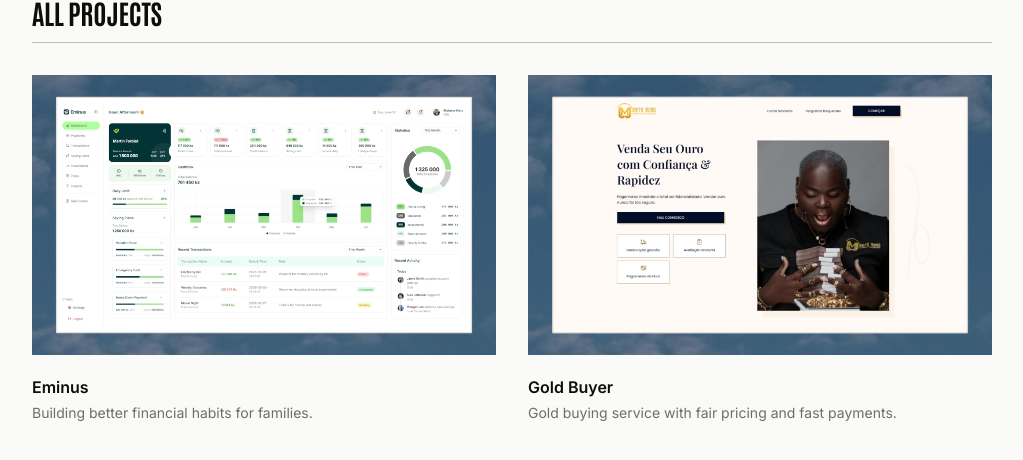
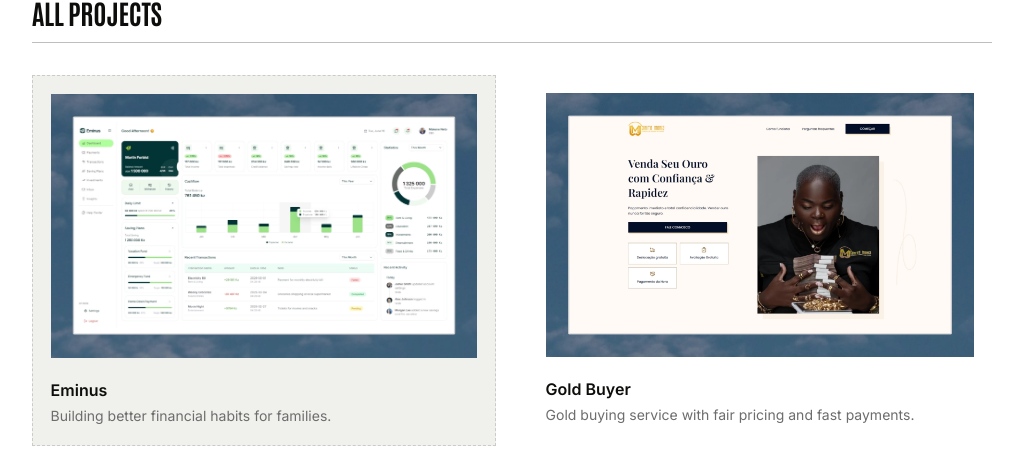
Before and after one commit to makeneto/makenedev, a React (Vite) app: page /work in a window 1280 px wide. Shown: the part 492-952 px from the top of the page, without its empty margins (128-1151 px from the left). Built offline with nearby package versions, Linux system fonts and the light colour scheme; a web font is replaced by a local one.

Commit message:
style: update color variables and improve layout for showcase cards

```diff
--- a/src/css/style.css
+++ b/src/css/style.css
@@ -3,7 +3,7 @@
 @import url("https://fonts.googleapis.com/css2?family=Inter:ital,opsz,wght@0,14..32,100..900;1,14..32,100..900&family=Roboto:ital,wght@0,100..900;1,100..900&display=swap");
 :root {
   /* Light Mode */
-  --bg-primary: #fafaf8;
+  --bg-primary: #ffffff;
   --bg-secondary: #f0f0ed;
   --bg-tertiary: #e8e8e5;
   --openToWork-bg: #edededb3;
@@ -21,7 +21,7 @@
   --text-label: #000000;
   --border-primary: #bebebe;
   --border-secondary: #ccccc7;
-  --border-tertiary: #bfbfba;
+  --border-tertiary: #e9e9e9;
   --border-resume: #a0a0a4;
   --button-primary-bg: #000000;
   --button-primary-text: #ffffff;
@@ -59,7 +59,7 @@
   --text-label: #9f9fa9;
   --border-primary: #3a3a3a;
   --border-secondary: #3f3f3f;
-  --border-tertiary: #4f4f4f;
+  --border-tertiary: #1d1d1d;
   --border-resume: #3f3f46;
   --button-primary-text: #000000;
   --button-primary-bg: #ffffff;
@@ -157,7 +157,7 @@ textarea {
   }
 }
 .blog-lastBlog {
-  border-bottom: 1px solid var(--border-primary);
+  border-bottom: 1px solid var(--border-tertiary);
   padding-bottom: 2rem;
 }
 @media (width <= 640px) {
@@ -266,7 +266,6 @@ textarea {
   display: flex;
 }
 .blog-card {
-  background-color: var(--light-gray-bg);
   padding: 0.9rem;
   display: flex;
   flex-direction: column;
@@ -276,6 +275,7 @@ textarea {
   color: inherit;
   overflow: hidden;
   border: 1px dashed transparent;
+  transition: border 0.1s ease-in-out;
 }
 .blog-card:hover {
   border: 1px dashed var(--text-primary);
@@ -454,52 +454,57 @@ textarea {
   display: flex;
   align-items: center;
   justify-content: space-between;
+  transition: all 0.1s ease-in;
 }
 .verticalBlogs a:not(:last-child) {
-  border-bottom: 1px solid var(--border-primary);
+  border-bottom: 1px solid var(--border-tertiary);
 }
 .verticalBlogs a {
   padding-block: 1rem;
 }
-.verticalBlogs a div {
+.verticalBlogs a article {
   display: grid;
   grid-template-columns: 6rem auto;
   gap: 1rem;
 }
 @media (width <= 640px) {
-  .verticalBlogs a div {
+  .verticalBlogs a article {
     grid-template-columns: 5rem auto;
     padding-right: 0.3rem;
   }
 }
-.verticalBlogs a div p, .verticalBlogs a div h3 {
+.verticalBlogs a article p, .verticalBlogs a article h3 {
   font-size: 1.2rem;
 }
 @media (width <= 1280px) {
-  .verticalBlogs a div p, .verticalBlogs a div h3 {
+  .verticalBlogs a article p, .verticalBlogs a article h3 {
     font-size: 1rem;
   }
 }
-.verticalBlogs a div p {
+.verticalBlogs a article p, .verticalBlogs a article span {
   color: var(--text-tertiary);
 }
-.verticalBlogs a div h3 {
-  color: var(--text-primary);
-  display: -webkit-box;
-  -webkit-line-clamp: 2;
-  -webkit-box-orient: vertical;
-  overflow: hidden;
-  text-overflow: ellipsis;
-}
-@media (width <= 640px) {
-  .verticalBlogs a div h3 {
+.verticalBlogs a article div {
+  display: grid;
+  gap: 0.4rem;
+}
+.verticalBlogs a article div h3 {
+  color: var(--text-primary);
+  font-weight: 500;
+}
+@media (width <= 640px) {
+  .verticalBlogs a article div h3 {
     line-height: 1.66rem;
   }
+}
+.verticalBlogs a article div span {
+  font-size: 0.875rem;
 }
 .verticalBlogs a svg {
   width: 0.87rem;
   height: 0.87rem;
   opacity: 0;
+  transition: all 0.1s ease-in;
 }
 @media (width <= 640px) {
   .verticalBlogs a svg {
@@ -1089,21 +1094,19 @@ textarea {
 }
 @media (width <= 1280px) {
   .quoteOfTheWeek__content h1 {
-    width: 70%;
+    width: 100%;
     font-size: 3rem;
     line-height: 4rem;
   }
 }
 @media (width <= 884px) {
   .quoteOfTheWeek__content h1 {
-    width: 85%;
     font-size: 2.8rem;
     line-height: 2.8rem;
   }
 }
 @media (width <= 640px) {
   .quoteOfTheWeek__content h1 {
-    width: 95%;
     font-size: 1.9rem;
     line-height: 2.5rem;
   }
@@ -1183,11 +1186,32 @@ textarea {
   row-gap: 4rem;
   list-style: none;
   margin: 0;
-  padding: 0;
+}
+.showCaseGrid li {
+  padding: 1.1rem;
+  transition: all 0.1s ease-in-out;
+}
+.showCaseGrid li:first-child {
+  background-color: var(--bg-secondary);
+  border: 1px dashed var(--border-secondary);
+}
+.showCaseGrid li:first-child:hover {
+  background-color: transparent;
+  border: 1px dashed var(--text-primary);
+}
+@media (width <= 640px) {
+  .showCaseGrid li {
+    padding: 1rem;
+  }
 }
 @media (width > 640px) and (width <= 884px) {
   .showCaseGrid {
     grid-template-columns: repeat(2, 1fr);
+  }
+}
+@media (width <= 640px) {
+  .showCaseGrid {
+    row-gap: 3rem;
   }
 }
 .showCaseGrid--multi-row {
@@ -1242,6 +1266,11 @@ textarea {
     font-size: 0.875rem;
   }
 }
+@media (width <= 884px) {
+  .showcase-card--description {
+    -webkit-line-clamp: 1;
+  }
+}
 @media (width <= 640px) {
   .showcase-card--description {
     margin-top: 0.5rem;
@@ -1250,24 +1279,29 @@ textarea {
 
 .showcase-cover {
   width: 100%;
-  height: 20.5rem;
+  height: 18.5rem;
   object-fit: cover;
   object-position: center center;
   display: block;
 }
 @media (width <= 1280px) {
   .showcase-cover {
-    height: 17.5rem;
+    height: 16.5rem;
   }
 }
 @media (width <= 884px) {
   .showcase-cover {
-    height: 15.5rem;
+    height: 12.5rem;
+  }
+}
+@media (width <= 640px) {
+  .showcase-cover {
+    height: 14rem;
   }
 }
 @media (width <= 400px) {
   .showcase-cover {
-    height: 14rem;
+    height: 13rem;
   }
 }
 
```
